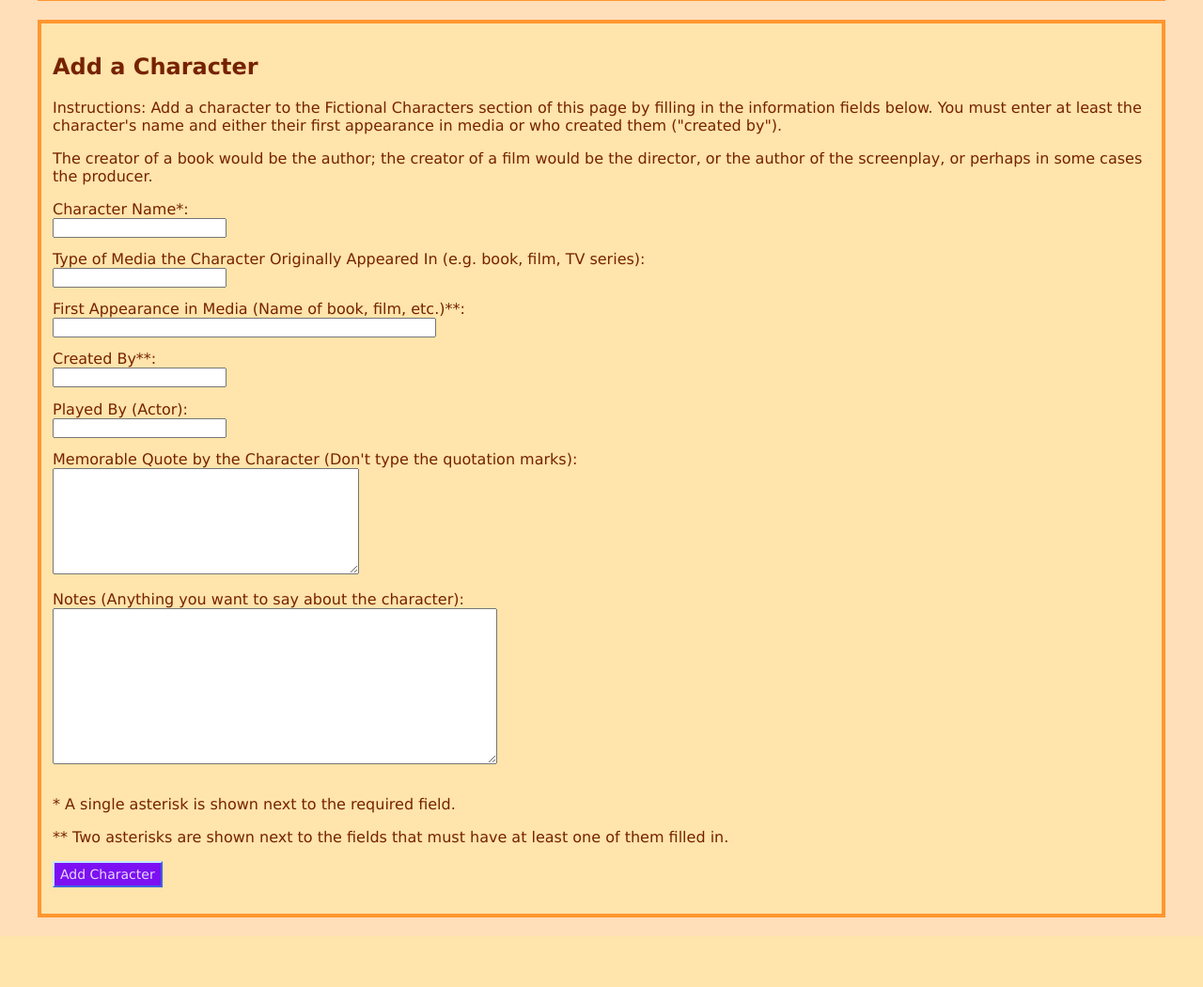
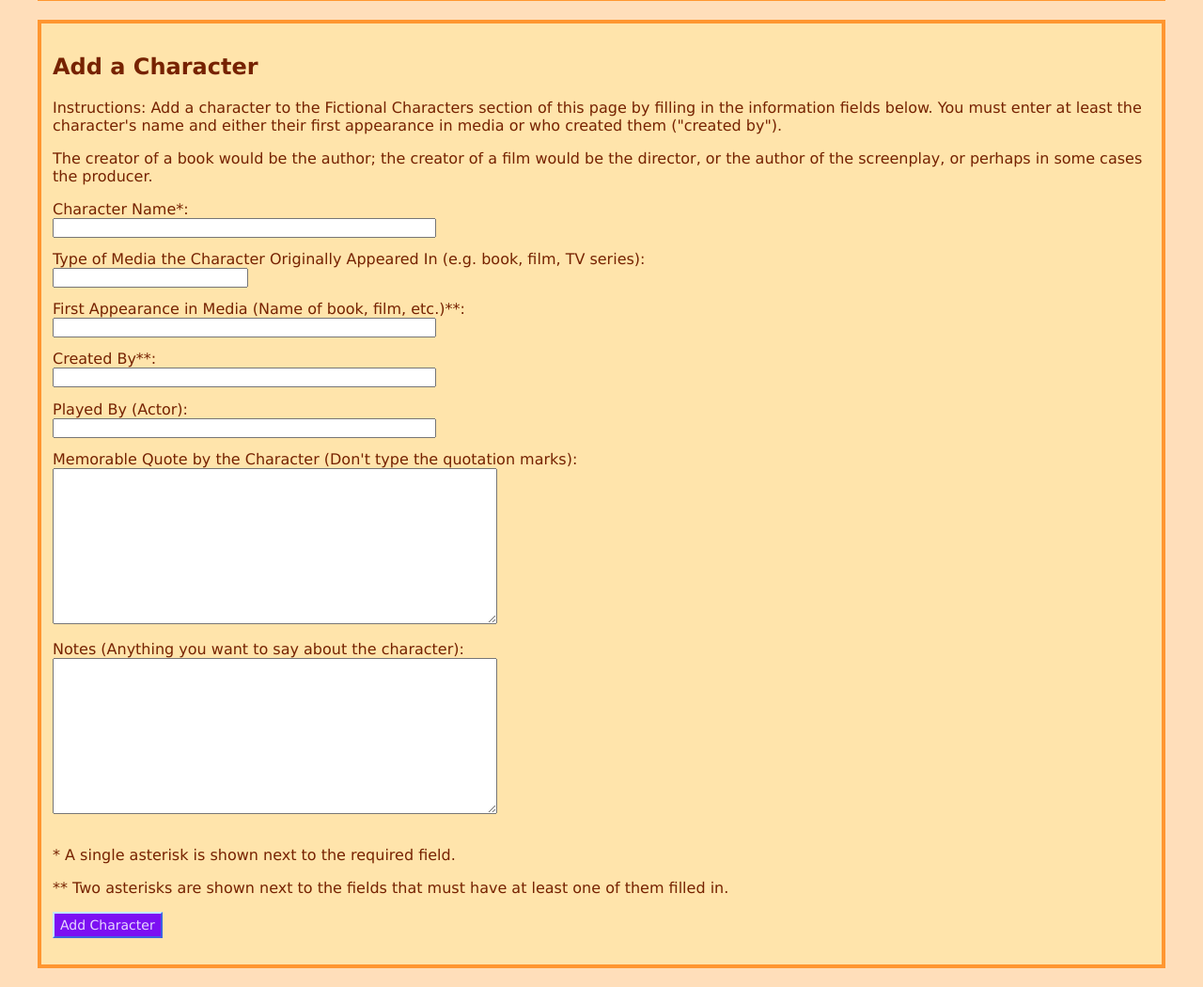
Before and after one commit to Bohman-Timothy/cit261, a PHP site: page /js-obj.html in a window 1280 px wide. Shown: the part 831-1881 px from the top of the page at 94% size. Before the commit the page ends 1827 px from the top, so only its background shows below. Run offline with PHP 8.4, Linux system fonts and the light colour scheme.

Commit message:
Adjusted form input dimensions.

```diff
--- a/web/js-obj.css
+++ b/web/js-obj.css
@@ -14,14 +14,17 @@ body {
 	margin-right: auto;
 }
 
-textarea#quote {
-	width: 24em;
-	height: 8em;
+textarea#quote, textarea#notes {
+	width: 35em;
+	height: 12em;
 }
 
-textarea#notes {
-  width: 35em;
-  height: 12em;
+input#name, input#firstAppearance, input#createdBy, input#playedBy {
+	 width: 30em;
+}
+
+input#originalMedia {
+	width: 15em;
 }
 
 #addCharacter {
--- a/web/js-obj.html
+++ b/web/js-obj.html
@@ -23,7 +23,7 @@
     <p>The creator of a book would be the author; the creator of a film would be the director, or the author of the screenplay, or perhaps in some cases the producer.</p>
     <label>Character Name*:<br/> <input type="text" id="name"></label><br/>
     <label>Type of Media the Character Originally Appeared In (e.g. book, film, TV series):<br/> <input type="text" id="originalMedia"></label><br/>
-    <label>First Appearance in Media (Name of book, film, etc.)**:<br/> <input type="text" id="firstAppearance" style="width:30em;"></label><br/>
+    <label>First Appearance in Media (Name of book, film, etc.)**:<br/> <input type="text" id="firstAppearance"></label><br/>
     <label>Created By**:<br/> <input type="text" id="createdBy"></label><br/>
     <label>Played By (Actor):<br/> <input type="text" id="playedBy"></label><br/>
     <label>Memorable Quote by the Character (Don't type the quotation marks):<br/> <textarea id="quote"></textarea></label><br/>
```
